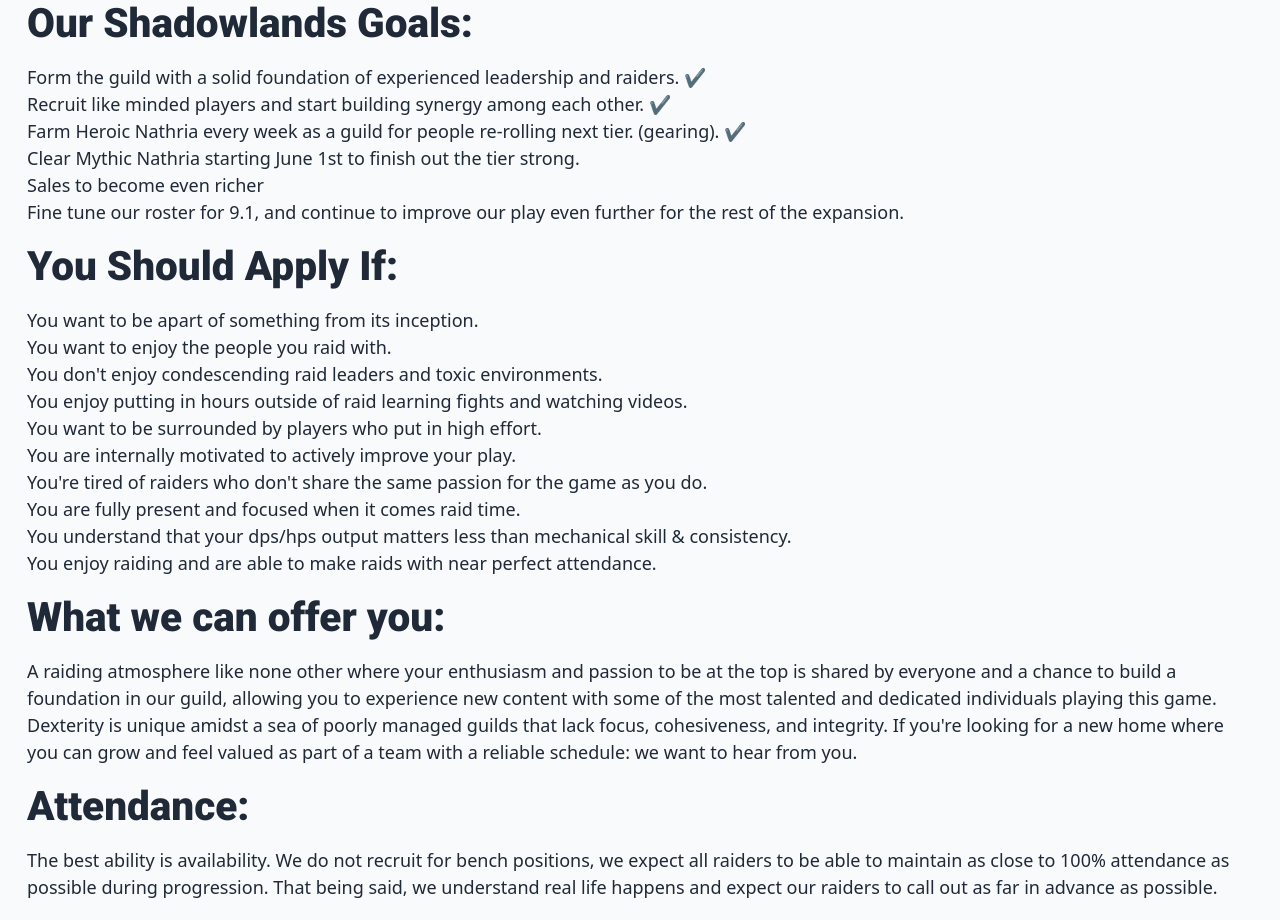
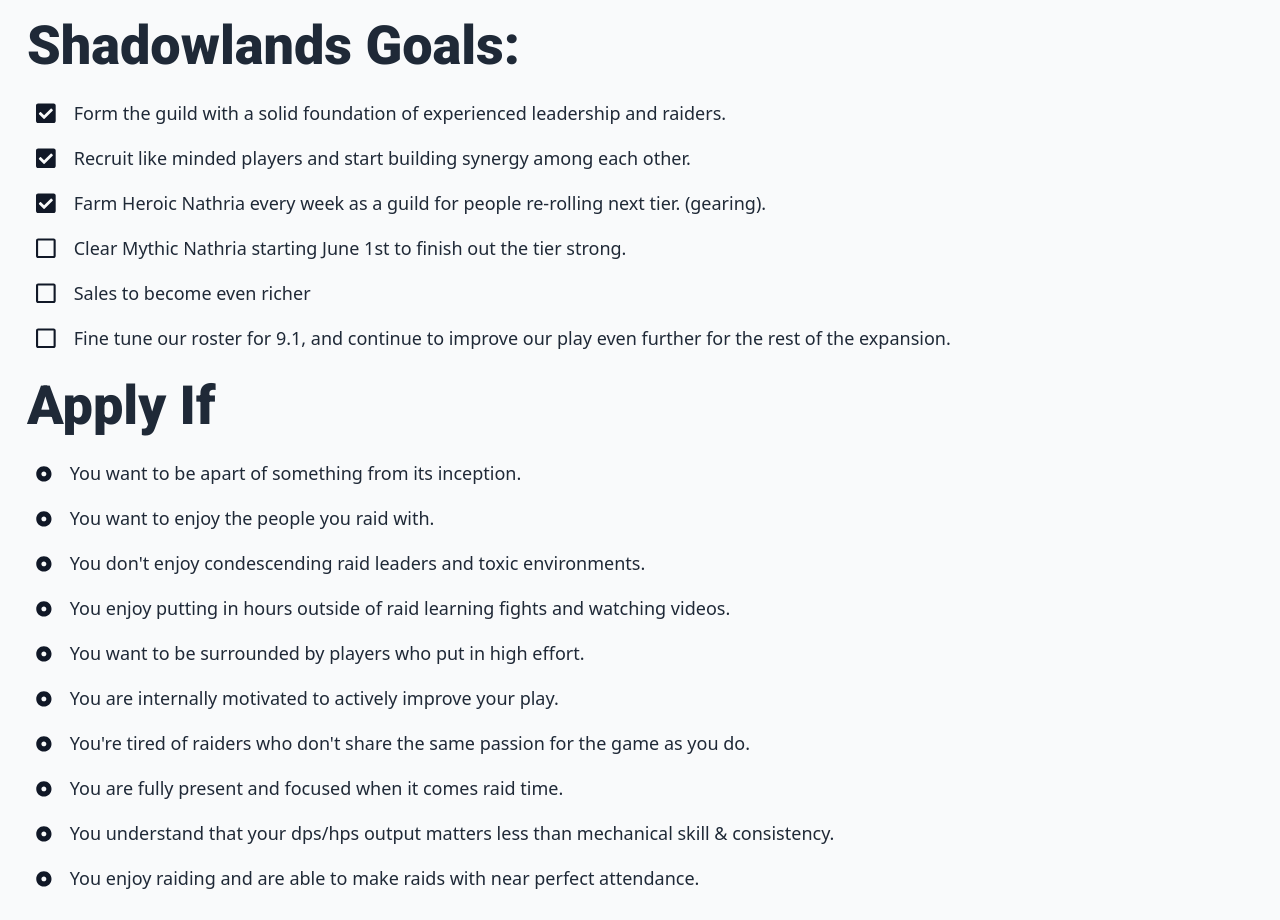
Before and after one commit to onnenon/dexterity_site, a Vue app: page / in a window 1280 px wide. Shown: the part 872-1792 px from the top of the page. Built offline with nearby package versions, Linux system fonts and the light colour scheme.

Commit message:
style fixes

```diff
--- a/package.json
+++ b/package.json
@@ -10,6 +10,7 @@
     "@fortawesome/fontawesome-svg-core": "^1.2.35",
     "@fortawesome/free-brands-svg-icons": "^5.15.3",
     "@fortawesome/free-regular-svg-icons": "^5.15.3",
+    "@fortawesome/free-solid-svg-icons": "^5.15.3",
     "@fortawesome/vue-fontawesome": "^3.0.0-4",
     "vue": "^3.0.5",
     "vue-router": "^4.0.6"
--- a/src/App.vue
+++ b/src/App.vue
@@ -23,7 +23,7 @@
 #app {
   -webkit-font-smoothing: antialiased;
   -moz-osx-font-smoothing: grayscale;
-  min-width: 445px;
+  min-width: 350px;
 }
 html {
   @apply text-gray-800 bg-gray-50 font-titillium text-lg;
--- a/src/components/nav/NavBar.vue
+++ b/src/components/nav/NavBar.vue
@@ -2,7 +2,8 @@
   <div class="flex justify-center">
     <div
       class="
-        flex flex-auto flex-row
+        flex flex-auto flex-col
+        sm:flex-row
         justify-between
         max-w-screen-xl
         p-6
@@ -26,6 +27,6 @@
 
 <style scoped>
 .link {
-  @apply font-black text-4xl bg-gray-800 p-3 text-gray-50 select-none;
+  @apply font-black flex-initial text-4xl bg-gray-800 p-3 text-gray-50 select-none;
 }
 </style>
--- a/src/components/nav/NavLinks.vue
+++ b/src/components/nav/NavLinks.vue
@@ -1,9 +1,9 @@
 <template>
-  <div class="flex items-center flex-wrap">
+  <div class="flex flex-col sm:flex-row justify-center items-center flex-wrap">
     <router-link to="/" class="link">Home</router-link>
-    <router-link to="/roster" class="link pl-6">Roster</router-link>
-    <router-link to="/sales" class="link pl-6">Sales</router-link>
-    <router-link to="/recruitment" class="link pl-6">Recruitment</router-link>
+    <router-link to="/roster" class="link">Roster</router-link>
+    <router-link to="/sales" class="link">Sales</router-link>
+    <router-link to="/recruitment" class="link">Recruitment</router-link>
   </div>
 </template>
 
@@ -16,6 +16,6 @@
 
 <style scoped>
 .link {
-  @apply font-bold hover:text-gray-500 font-roboto text-xl select-none py-2;
+  @apply font-bold hover:text-gray-500 font-roboto text-xl select-none py-2 px-3;
 }
 </style>
--- a/src/components/roster/MemberTile.vue
+++ b/src/components/roster/MemberTile.vue
@@ -44,6 +44,6 @@
   @apply flex flex-row md:w-5/12 flex-auto md:flex-initial bg-gray-800 hover:bg-gray-900 rounded-xl mx-4 mb-4 h-32 py-4 shadow-lg;
 }
 .text {
-  @apply flex text-gray-50 text-2xl font-bold break-all;
+  @apply flex text-gray-50 text-lg sm:text-2xl font-bold break-all;
 }
 </style>
--- a/src/components/sales/CastleNathria.vue
+++ b/src/components/sales/CastleNathria.vue
@@ -1,8 +1,8 @@
 <template>
   <div class="background-image rounded-xl p-1 shadow-lg lg:w-1/2">
     <div class="forground flex flex-col p-4 rounded-xl">
-      <div class="text-2xl font-bold">Castle Nathria</div>
-      <div class="font-bold text-xl py-2">Heroic</div>
+      <div class="text-xl md:text-2xl font-bold">Castle Nathria</div>
+      <div class="font-bold text-lg md:text-xl py-2">Heroic</div>
       <table class="table-fixed">
         <tr>
           <td>10/10H Full Clear</td>
@@ -41,6 +41,6 @@
   backdrop-filter: blur(4px);
 }
 tr {
-  @apply text-lg;
+  @apply text-sm md:text-lg;
 }
 </style>
--- a/src/main.ts
+++ b/src/main.ts
@@ -1,13 +1,14 @@
 import { createApp } from 'vue'
 import { library } from '@fortawesome/fontawesome-svg-core'
-import { faCopy } from '@fortawesome/free-regular-svg-icons'
+import { faCheckSquare, faDotCircle } from '@fortawesome/free-solid-svg-icons'
+import { faSquare } from '@fortawesome/free-regular-svg-icons'
 import App from './App.vue'
 import router from './router'
 import { FontAwesomeIcon } from '@fortawesome/vue-fontawesome'
 
 import './index.css'
 
-library.add(faCopy)
+library.add(faCheckSquare, faSquare, faDotCircle)
 
 createApp(App)
   .component('font-awesome-icon', FontAwesomeIcon)
--- a/src/views/Home.vue
+++ b/src/views/Home.vue
@@ -1,7 +1,7 @@
 <template>
   <div class="flex justify-center">
     <div class="max-w-screen-xl text-left px-6 pb-6">
-      <h1 class="heading">Mission:</h1>
+      <h1 class="heading">Mission</h1>
       With a lack of Alliance guilds that value both efficient endgame
       progression, and a respectful tight-knit atmosphere, Dexterity was
       created. With fewer guilds choosing to focus on the holistic attributes of
@@ -9,7 +9,7 @@
       years, Dexterity will be a fresh opportunity for some, and for others it
       will be a community they've been searching for.
 
-      <h1 class="heading">About Us:</h1>
+      <h1 class="heading">About Us</h1>
       Dexterity is a guild that aims to be one of the most competitive raiding
       guilds on a light schedule, all while fostering an inclusive and
       supportive community of people who are excited to login everyday and enjoy
@@ -43,59 +43,96 @@
       split groups and thus do not require an alt.
       <br />
 
-      <h1 class="heading">Our Shadowlands Goals:</h1>
+      <h1 class="heading">Shadowlands Goals:</h1>
       <ul>
-        <li>
+        <li class="goals-li">
+          <font-awesome-icon
+            class="check-icon"
+            :icon="['fas', 'check-square']"
+          />
           Form the guild with a solid foundation of experienced leadership and
-          raiders. ✔️
+          raiders.
         </li>
-        <li>
+        <li class="goals-li">
+          <font-awesome-icon
+            class="check-icon"
+            :icon="['fas', 'check-square']"
+          />
           Recruit like minded players and start building synergy among each
-          other. ✔️
+          other.️
         </li>
-        <li>
+        <li class="goals-li">
+          <font-awesome-icon
+            class="check-icon"
+            :icon="['fas', 'check-square']"
+          />
           Farm Heroic Nathria every week as a guild for people re-rolling next
-          tier. (gearing). ✔️
+          tier. (gearing).
         </li>
-        <li>
+        <li class="goals-li">
+          <font-awesome-icon class="check-icon" :icon="['far', 'square']" />
           Clear Mythic Nathria starting June 1st to finish out the tier strong.
         </li>
-        <li>Sales to become even richer</li>
-        <li>
+        <li class="goals-li">
+          <font-awesome-icon class="check-icon" :icon="['far', 'square']" />
+          Sales to become even richer
+        </li>
+        <li class="goals-li">
+          <font-awesome-icon class="check-icon" :icon="['far', 'square']" />
           Fine tune our roster for 9.1, and continue to improve our play even
           further for the rest of the expansion.
         </li>
       </ul>
 
-      <h1 class="heading">You Should Apply If:</h1>
+      <h1 class="heading">Apply If</h1>
       <ul>
-        <li>You want to be apart of something from its inception.</li>
-        <li>You want to enjoy the people you raid with.</li>
-        <li>
+        <li class="goals-li">
+          <font-awesome-icon class="dot-icon" :icon="['fas', 'dot-circle']" />
+          You want to be apart of something from its inception.
+        </li>
+        <li class="goals-li">
+          <font-awesome-icon class="dot-icon" :icon="['fas', 'dot-circle']" />
+          You want to enjoy the people you raid with.
+        </li>
+        <li class="goals-li">
+          <font-awesome-icon class="dot-icon" :icon="['fas', 'dot-circle']" />
           You don't enjoy condescending raid leaders and toxic environments.
         </li>
-        <li>
+        <li class="goals-li">
+          <font-awesome-icon class="dot-icon" :icon="['fas', 'dot-circle']" />
           You enjoy putting in hours outside of raid learning fights and
           watching videos.
         </li>
-        <li>You want to be surrounded by players who put in high effort.</li>
-        <li>You are internally motivated to actively improve your play.</li>
-        <li>
+        <li class="goals-li">
+          <font-awesome-icon class="dot-icon" :icon="['fas', 'dot-circle']" />
+          You want to be surrounded by players who put in high effort.
+        </li>
+        <li class="goals-li">
+          <font-awesome-icon class="dot-icon" :icon="['fas', 'dot-circle']" />
+          You are internally motivated to actively improve your play.
+        </li>
+        <li class="goals-li">
+          <font-awesome-icon class="dot-icon" :icon="['fas', 'dot-circle']" />
           You're tired of raiders who don't share the same passion for the game
           as you do.
         </li>
-        <li>You are fully present and focused when it comes raid time.</li>
-        <li>
+        <li class="goals-li">
+          <font-awesome-icon class="dot-icon" :icon="['fas', 'dot-circle']" />
+          You are fully present and focused when it comes raid time.
+        </li>
+        <li class="goals-li">
+          <font-awesome-icon class="dot-icon" :icon="['fas', 'dot-circle']" />
           You understand that your dps/hps output matters less than mechanical
           skill & consistency.
         </li>
-        <li>
+        <li class="goals-li">
+          <font-awesome-icon class="dot-icon" :icon="['fas', 'dot-circle']" />
           You enjoy raiding and are able to make raids with near perfect
           attendance.
         </li>
       </ul>
 
-      <h1 class="heading">What we can offer you:</h1>
+      <h1 class="heading">What We Can Offer</h1>
       A raiding atmosphere like none other where your enthusiasm and passion to
       be at the top is shared by everyone and a chance to build a foundation in
       our guild, allowing you to experience new content with some of the most
@@ -105,7 +142,7 @@
       valued as part of a team with a reliable schedule: we want to hear from
       you.
 
-      <h1 class="heading">Attendance:</h1>
+      <h1 class="heading">Attendance</h1>
       The best ability is availability. We do not recruit for bench positions,
       we expect all raiders to be able to maintain as close to 100% attendance
       as possible during progression. That being said, we understand real life
@@ -123,6 +160,15 @@
 
 <style>
 .heading {
-  @apply text-4xl font-black py-4 font-roboto;
+  @apply text-5xl font-black py-4 font-roboto;
+}
+.check-icon {
+  @apply text-xl mr-4 text-gray-900;
+}
+.dot-icon {
+  @apply text-sm mr-4 text-gray-900;
+}
+.goals-li {
+  @apply flex items-center p-2;
 }
 </style>
```
Also changed, not shown: 1 other file (tests, documents, lock files or other folders).
